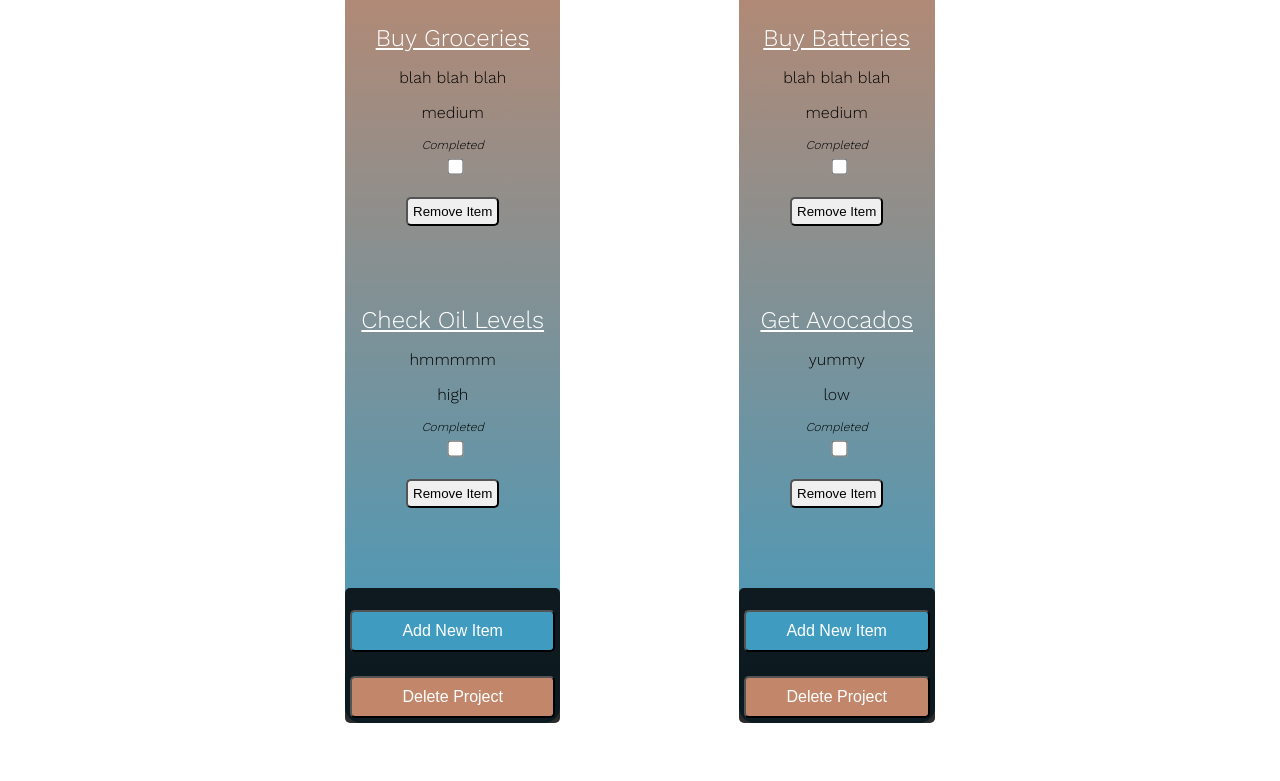
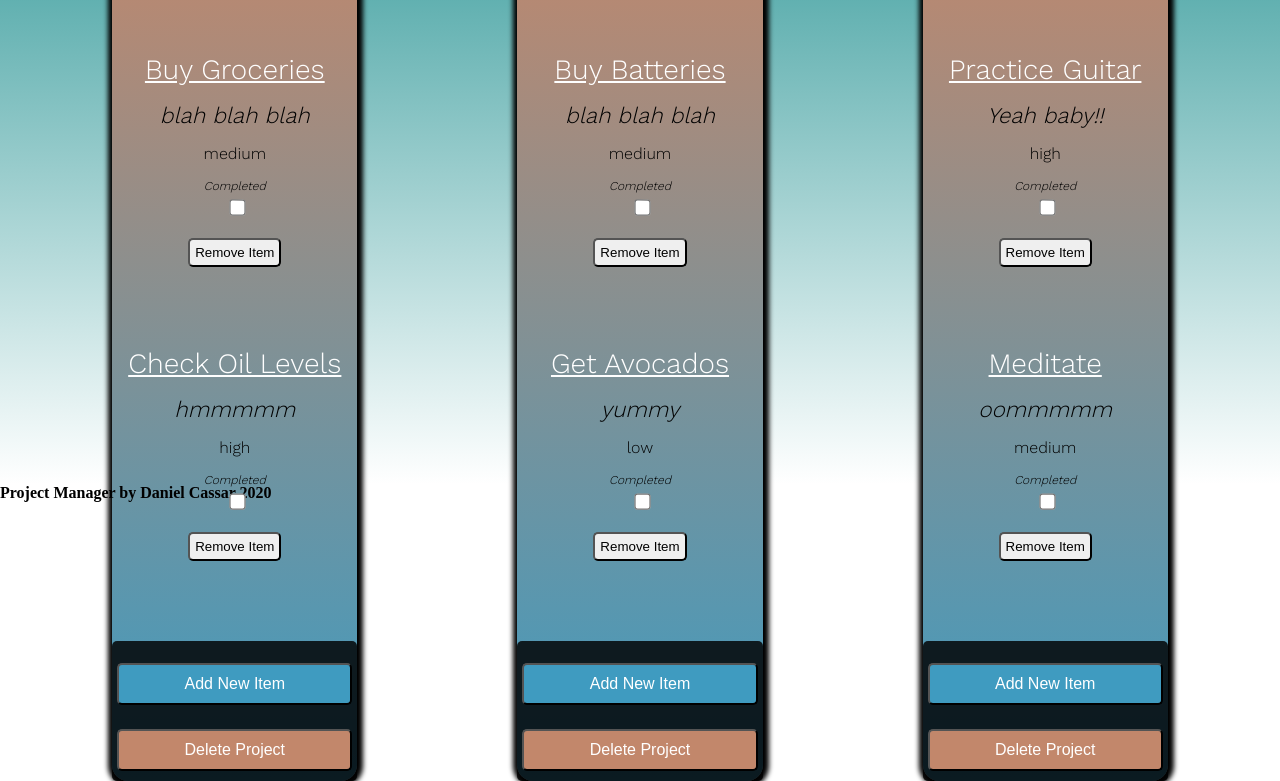
Before and after one commit to dcassar622/to-do-list, a plain HTML site: page index.html in a window 1280 px wide. Shown: the part 300-1081 px from the top of the page. Before the commit the page ends 1023 px from the top, so only its background shows below. Drawn offline with nearby package versions, Linux system fonts and the light colour scheme.

Commit message:
Add files via upload

```diff
--- a/JS/demo.js
+++ b/JS/demo.js
@@ -5,21 +5,28 @@ export function setupDemo(projectManager, display)
 {
   let project1 = new Project('Project 1');
   let project2 = new Project('Project 2');
+  let project3 = new Project('Project 3');
 
   let list1 = new List('Buy Groceries', 'blah blah blah', 'medium');
   let list2 = new List('Check Oil Levels', 'hmmmmm', 'high');
   let list3 = new List('Buy Batteries', 'blah blah blah', 'medium');
   let list4 = new List('Get Avocados', 'yummy', 'low');
+  let list5 = new List('Practice Guitar', 'Yeah baby!!', 'high');
+  let list6 = new List('Meditate', 'oommmmm', 'medium');
 
 
   project1.addList(list1);
   project1.addList(list2);
   project2.addList(list3);
   project2.addList(list4);
+  project3.addList(list5);
+  project3.addList(list6);
 
   projectManager.addProject(project1);
   projectManager.addProject(project2);
+  projectManager.addProject(project3);
 
   display.displayProject(project1);
   display.displayProject(project2);
+  display.displayProject(project3);
 }
--- a/index.html
+++ b/index.html
@@ -13,6 +13,7 @@
         <div id='header-section'></div>
         <div id='todo-section'></div>
     </div>
+    <h4>Project Manager by Daniel Cassar 2020</h4>
     <script type="module" src='./JS/main.js'></script>
 </body>
 </html>
--- a/styles.css
+++ b/styles.css
@@ -6,10 +6,11 @@
 
 #page-wrapper {
     width: 100vw;
-    margin-top: 1.5rem;
+    height: 98vh;
     display: flex;
     flex-direction: column;
     align-items: center;
+    background-image: linear-gradient(to bottom, teal, white);
 }
 
 button {
@@ -21,11 +22,14 @@ button {
 
 #header-section {
     width: 100vw;
+    position: sticky;
+    top: 0;
     display: flex;
     justify-content: center;
     padding: 30px 0 30px 0;
     font-family: 'Work Sans', 'Arial', sans-serif;
     background: rgb(73, 64, 64);
+    box-shadow: 0px 2px 10px 5px black
 }
 
 .new-project-btn {
@@ -36,19 +40,23 @@ button {
 /* to-do section styling */
 
 #todo-section {
-    display: flex;
-    width: 60%;
-    justify-content: space-around;
-    margin-top: 3rem;
+    display: grid;
+    grid-template-columns: repeat(3, 1fr);
+    column-gap: 10rem;
+    row-gap: 7rem;
+    margin-top: 6rem;
+    height: auto;
 }
 
 .project-div {
     background-image: linear-gradient(to bottom, rgb(194, 135, 107), rgb(63, 155, 192));
     border-radius: 1rem;
+    box-shadow: 1px 1px 5px 5px black;
     display: flex;
     flex-direction: column;
     align-items: center;
-    height: 100%;
+    height: auto;
+    width: 100%;
     font-family: 'Work Sans', 'Arial', sans-serif;
 }
 
@@ -57,7 +65,7 @@ button {
 .project-name {
     display: flex;
     justify-content: center;
-    font-size: 2.5rem;
+    font-size: 2.75rem;
     padding: 1rem;
     font-weight: 500;
     width: 100%;
@@ -88,14 +96,27 @@ button {
 }
 
 .list-title {
-    font-size: 1.5rem;
+    font-size: 1.75rem;
     color: white;
     text-decoration: underline;
+}
+
+.list-description {
+    font-size: 1.4rem;
+    font-style: italic;
 }
 
 .remove-list-btn {
     margin-top: 1.5rem;
     display: block;
+}
+
+.remove-list-btn:hover {
+    cursor: pointer;
+    background: rgb(73, 64, 64);
+    color: white;
+    transform: scale(1.05);
+    transform: scale(1.1);
 }
 
 label {
@@ -111,7 +132,7 @@ label {
     display: flex;
     flex-direction: column;
     justify-content: space-bet;
-    padding: 10px 5px 5px 5px;
+    padding: 10px 5px 10px 5px;
     margin-top: 4rem;
     background: rgba(0, 0, 0, 0.829);
     border-radius: 5px;
@@ -131,6 +152,18 @@ label {
     background: rgb(194, 135, 107);
 }
 
+.del-project-btn:hover {
+    cursor: pointer;
+    background: rgb(209, 93, 38);
+    transform: scale(1.05);
+}
+
 .add-list-btn {
     background: rgb(63, 155, 192);
 }
+
+.add-list-btn:hover {
+    cursor: pointer;
+    background: rgb(26, 182, 182);
+    transform: scale(1.05);
+}
```
